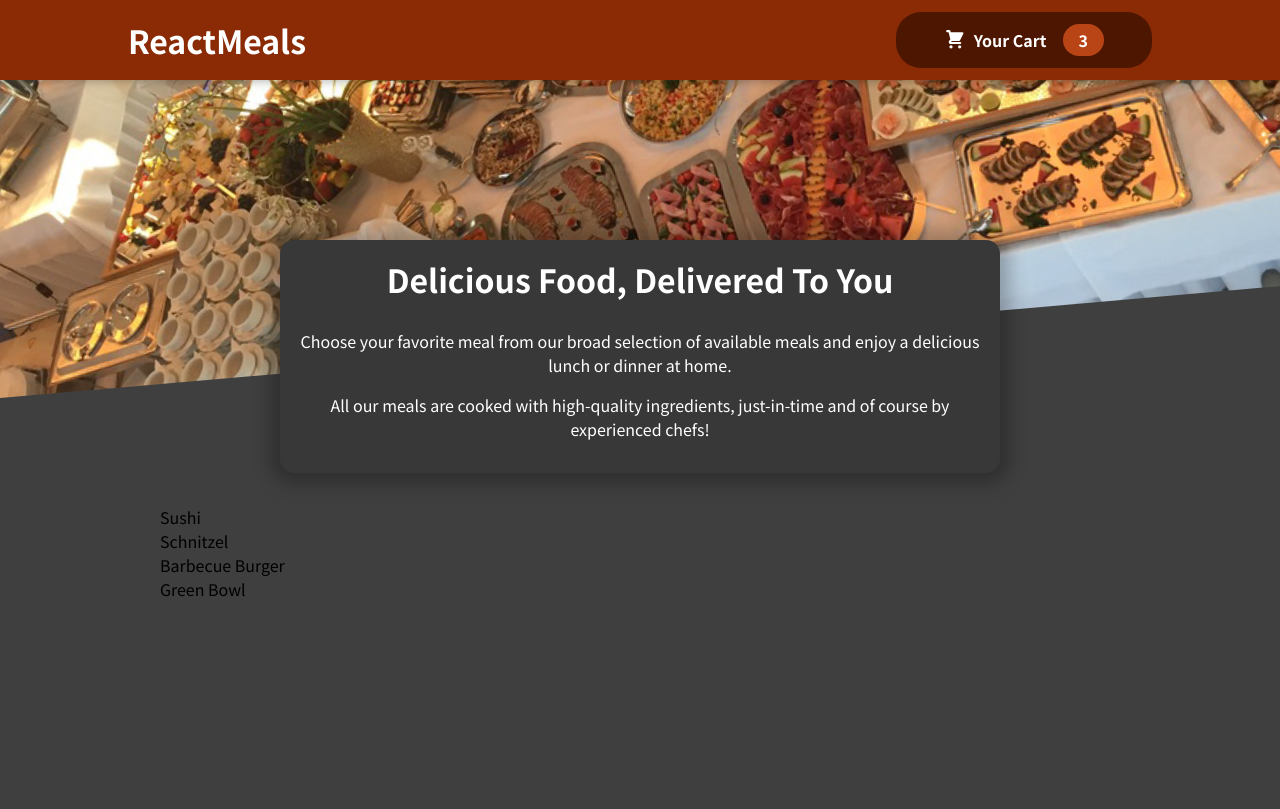
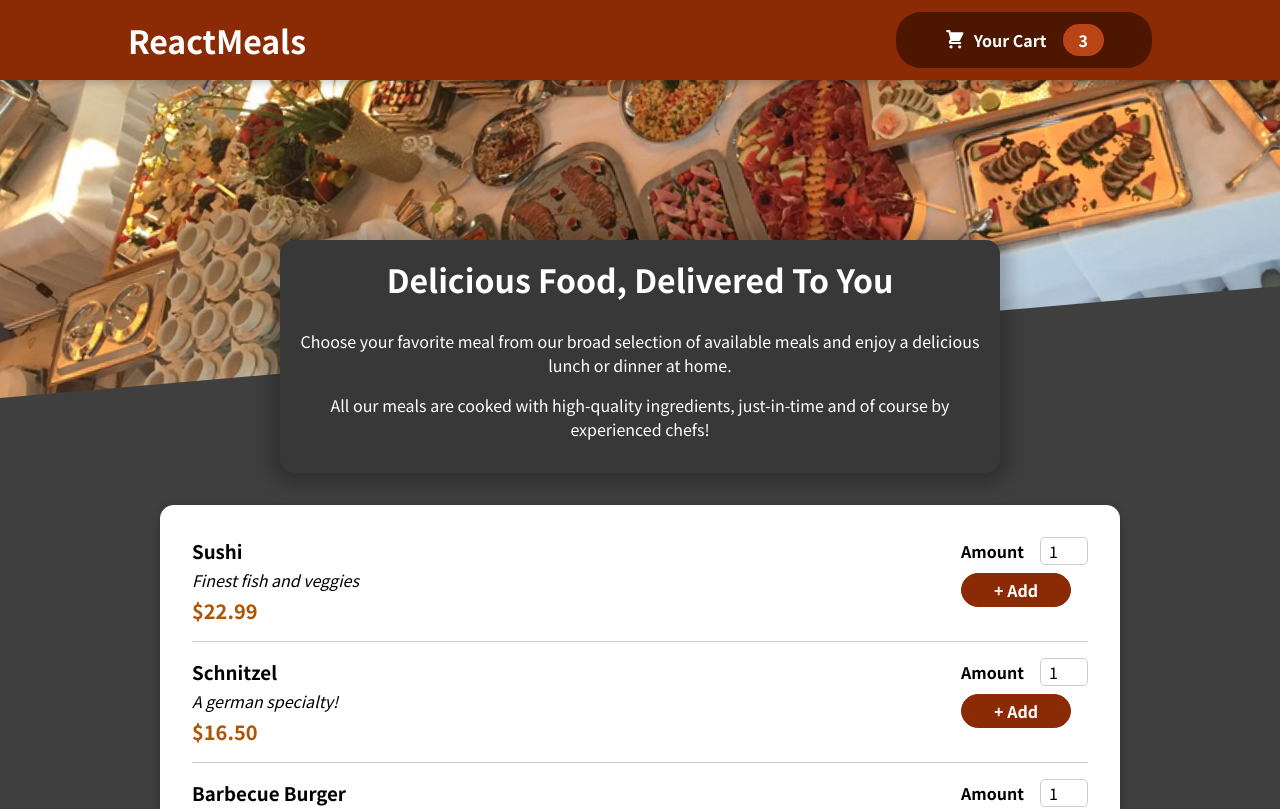
Before and after one commit to RenzoMuzi/burger-project-easy, a React (Create React App) app: page / in a window 1280 px wide. Shown: the top 809 px of the page. Built offline with nearby package versions, Linux system fonts and the light colour scheme.

Commit message:
Add add meal form

```diff
--- a/src/components/Meals/AvailableMeals.js
+++ b/src/components/Meals/AvailableMeals.js
@@ -1,5 +1,7 @@
 import React from "react";
-import classes from './AvailableMeals.module.css'
+import Card from "../UI/Card";
+import MealItem from "./MealItem/MealItem";
+import classes from "./AvailableMeals.module.css";
 
 const DUMMY_MEALS = [
   {
@@ -29,11 +31,20 @@
 ];
 
 const AvailableMeals = () => {
-  const mealList = DUMMY_MEALS.map(meal => <li>{meal.name}</li>);
+  const mealList = DUMMY_MEALS.map(meal => (
+    <MealItem
+      key={meal.id}
+      name={meal.name}
+      description={meal.description}
+      price={meal.price}
+    />
+  ));
 
   return (
     <section className={classes.meals}>
-      <ul>{mealList}</ul>
+      <Card>
+        <ul>{mealList}</ul>
+      </Card>
     </section>
   );
 };
--- /dev/null
+++ b/src/components/Meals/MealItem/MealItem.js
@@ -0,0 +1,23 @@
+import React from "react";
+import MealItemForm from './MealItemForm';
+import classes from './MealItem.module.css';
+
+
+const MealItem = ({ name, description, price: mealPrice }) => {
+  const price = `$${mealPrice.toFixed(2)}`;
+
+  return (
+    <li className={classes.meal}>
+      <div>
+        <h3>{name}</h3>
+        <div className={classes.description}>{description}</div>
+        <div className={classes.price}>{price}</div>
+      </div>
+      <div>
+        <MealItemForm />
+      </div>
+    </li>
+  );
+};
+
+export default MealItem;
--- /dev/null
+++ b/src/components/Meals/MealItem/MealItem.module.css
@@ -0,0 +1,22 @@
+.meal {
+  display: flex;
+  justify-content: space-between;
+  margin: 1rem;
+  padding-bottom: 1rem;
+  border-bottom: 1px solid #ccc;
+}
+
+.meal h3 {
+  margin: 0 0 0.25rem 0;
+}
+
+.description {
+  font-style: italic;
+}
+
+.price {
+  margin-top: 0.25rem;
+  font-weight: bold;
+  color: #ad5502;
+  font-size: 1.25rem;
+}
--- /dev/null
+++ b/src/components/Meals/MealItem/MealItemForm.js
@@ -0,0 +1,24 @@
+import React from "react";
+import Input from "../../UI/Input";
+import classes from "./MealItemForm.module.css";
+
+const MealItemForm = () => {
+  return (
+    <from className={classes.form}>
+      <Input
+        label="Amount"
+        input={{
+          id: "amount",
+          type: "number",
+          min: "1",
+          max: "5",
+          step: "1",
+          defaultValue: "1"
+        }}
+      />
+      <button>+ Add</button>
+    </from>
+  );
+};
+
+export default MealItemForm;
--- /dev/null
+++ b/src/components/Meals/MealItem/MealItemForm.module.css
@@ -0,0 +1,20 @@
+.form {
+  text-align: right;
+}
+
+.form button {
+  font: inherit;
+  cursor: pointer;
+  background-color: #8a2b06;
+  border: 1px solid #8a2b06;
+  color: white;
+  padding: 0.25rem 2rem;
+  border-radius: 20px;
+  font-weight: bold;
+}
+
+.form button:hover,
+.form button:active {
+  background-color: #641e03;
+  border-color: #641e03;
+}
--- /dev/null
+++ b/src/components/UI/Card.js
@@ -0,0 +1,12 @@
+import React from 'react'
+import classes from './Card.module.css';
+
+const Card = ({ children }) => {
+  return (
+    <div className={classes.card}>
+      {children}
+    </div>
+  )
+}
+
+export default Card
--- /dev/null
+++ b/src/components/UI/Card.module.css
@@ -0,0 +1,6 @@
+.card {
+  padding: 1rem;
+  box-shadow: 0 2px 8px rgba(0, 0, 0, 0.25);
+  border-radius: 14px;
+  background-color: white;
+}
--- /dev/null
+++ b/src/components/UI/Input.js
@@ -0,0 +1,13 @@
+import React from "react";
+import classes from "./Input.module.css";
+
+const Input = ({ label, input: { id, ...inputProps } }) => {
+  return (
+    <div className={classes.input}>
+      <label htmlFor={id}>{label}</label>
+      <input {...inputProps} />
+    </div>
+  );
+};
+
+export default Input;
--- /dev/null
+++ b/src/components/UI/Input.module.css
@@ -0,0 +1,18 @@
+.input {
+  display: flex;
+  align-items: center;
+  margin-bottom: 0.5rem;
+}
+
+.input label {
+  font-weight: bold;
+  margin-right: 1rem;
+}
+
+.input input {
+  width: 3rem;
+  border-radius: 5px;
+  border: 1px solid #ccc;
+  font: inherit;
+  padding-left: 0.5rem;
+}
```
